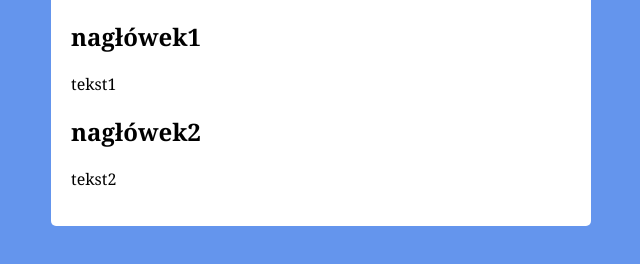
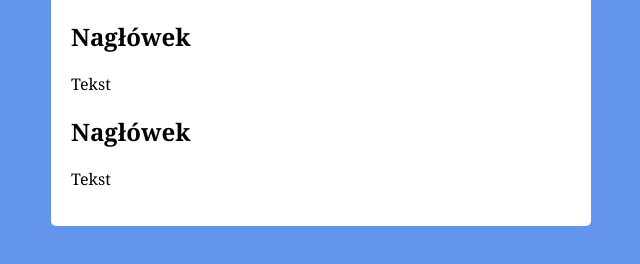
Before and after one commit to RandomoweKonto/Strona_Internetowa, a plain HTML site: page index.html in a window 1280 px wide. Shown: the part 106-370 px from the top of the page, without its empty margins (319-959 px from the left). Drawn offline with Linux system fonts and the light colour scheme.

Commit message:
Update index.html

```diff
--- a/index.html
+++ b/index.html
@@ -7,10 +7,10 @@
     <body>
         <div class="container">
             <h1>Tytuł</h1>
-            <h2>nagłówek1</h2>
-            <p>tekst1</p>
-            <h2>nagłówek2</h2>
-            <p>tekst2</p>
+            <h2>Nagłówek</h2>
+            <p>Tekst</p>
+            <h2>Nagłówek</h2>
+            <p>Tekst</p>
         </div>
     </body>
 </html>
```
